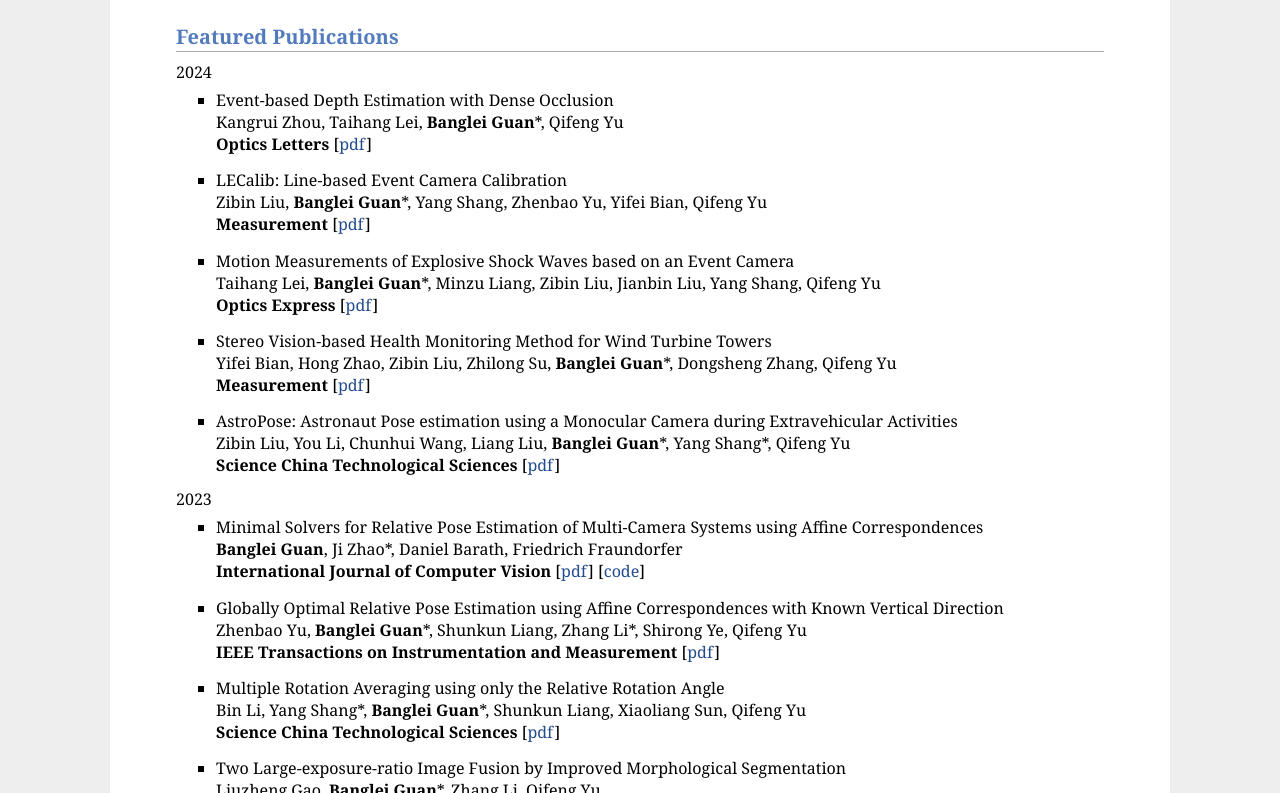
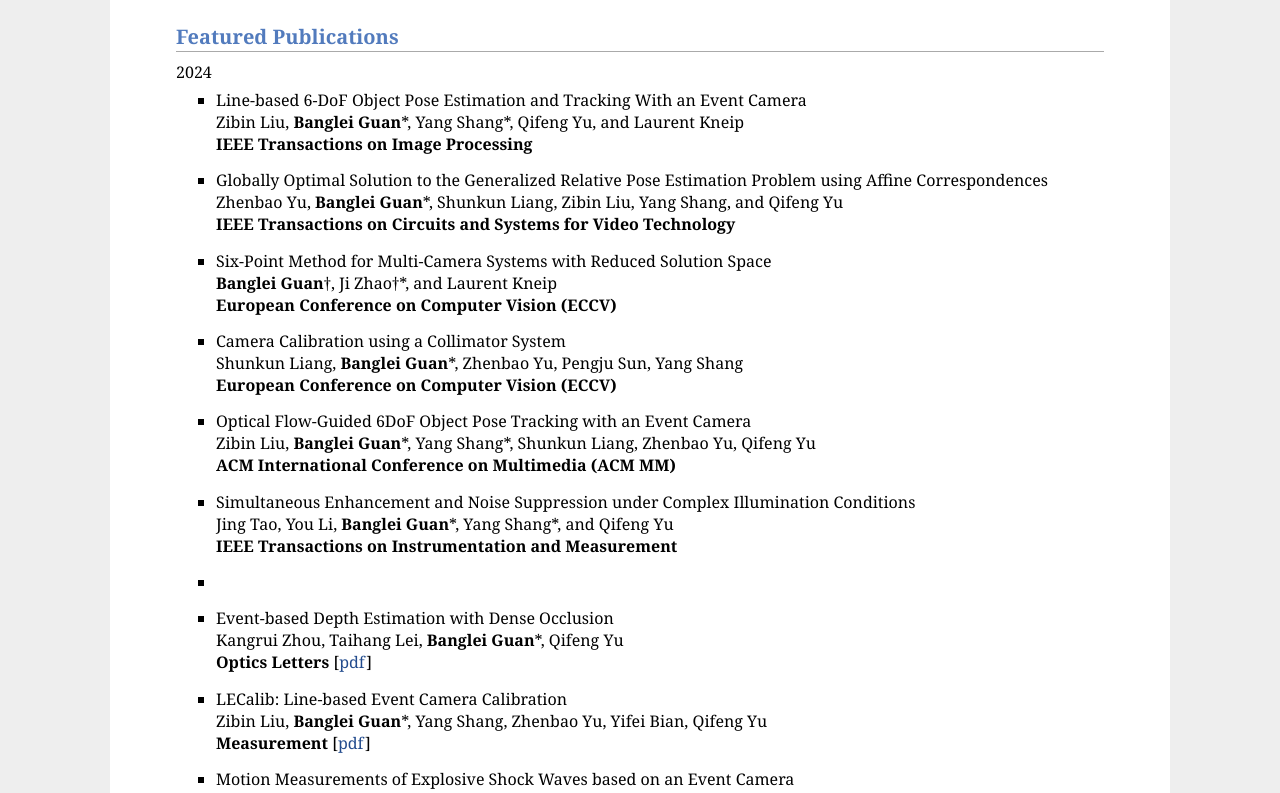
Before and after one commit to nationalxiao/nationalxiao.github.io, a plain HTML site: page index.html in a window 1280 px wide. Shown: the part 786-1579 px from the top of the page. Drawn offline with Linux system fonts and the light colour scheme.

Commit message:
Update index.html

```diff
--- a/index.html
+++ b/index.html
@@ -68,6 +68,37 @@
 <p>2024</p>
 <ul>
      <li>
+      Line-based 6-DoF Object Pose Estimation and Tracking With an Event Camera<br>
+      Zibin Liu, <b>Banglei Guan</b>*, Yang Shang*, Qifeng Yu, and Laurent Kneip <br>
+	 <b>IEEE Transactions on Image Processing</b>
+      </li>
+     <li>
+      Globally Optimal Solution to the Generalized Relative Pose Estimation Problem using Affine Correspondences<br>
+      Zhenbao Yu, <b>Banglei Guan</b>*, Shunkun Liang, Zibin Liu, Yang Shang, and Qifeng Yu <br>
+	 <b>IEEE Transactions on Circuits and Systems for Video Technology</b>
+      </li>
+     <li>
+      Six-Point Method for Multi-Camera Systems with Reduced Solution Space<br>
+      <b>Banglei Guan</b>†, Ji Zhao†*, and Laurent Kneip <br>
+	 <b>European Conference on Computer Vision (ECCV)</b>
+      </li>
+     <li>
+      Camera Calibration using a Collimator System<br>
+      Shunkun Liang, <b>Banglei Guan</b>*, Zhenbao Yu, Pengju Sun, Yang Shang <br>
+	 <b>European Conference on Computer Vision (ECCV)</b>
+      </li>
+     <li>
+      Optical Flow-Guided 6DoF Object Pose Tracking with an Event Camera<br>
+       Zibin Liu, <b>Banglei Guan</b>*, Yang Shang*, Shunkun Liang, Zhenbao Yu, Qifeng Yu <br>
+	 <b>ACM International Conference on Multimedia (ACM MM)</b>
+      </li>
+     <li>
+      Simultaneous Enhancement and Noise Suppression under Complex Illumination Conditions<br>
+      Jing Tao, You Li, <b>Banglei Guan</b>*, Yang Shang*, and Qifeng Yu <br>
+	 <b>IEEE Transactions on Instrumentation and Measurement</b>
+      </li>
+     <li>
+     <li>
       Event-based Depth Estimation with Dense Occlusion<br>
       Kangrui Zhou, Taihang Lei, <b>Banglei Guan</b>*, Qifeng Yu <br>
 	 <b>Optics Letters</b> [<a href="https://opg.optica.org/ol/abstract.cfm?uri=ol-49-12-3376">pdf</a>]
@@ -87,7 +118,6 @@
 	Yifei Bian, Hong Zhao, Zibin Liu, Zhilong Su, <b>Banglei Guan</b>*, Dongsheng Zhang, Qifeng Yu <br>
 	 <b>Measurement</b> [<a href="https://www.sciencedirect.com/science/article/abs/pii/S0263224124000320">pdf</a>]
       </li>
-
       <li>
        AstroPose: Astronaut Pose estimation using a Monocular Camera during Extravehicular Activities<br>
 	 Zibin Liu, You Li, Chunhui Wang, Liang Liu, <b>Banglei Guan</b>*, Yang Shang*, Qifeng Yu <br>
```
